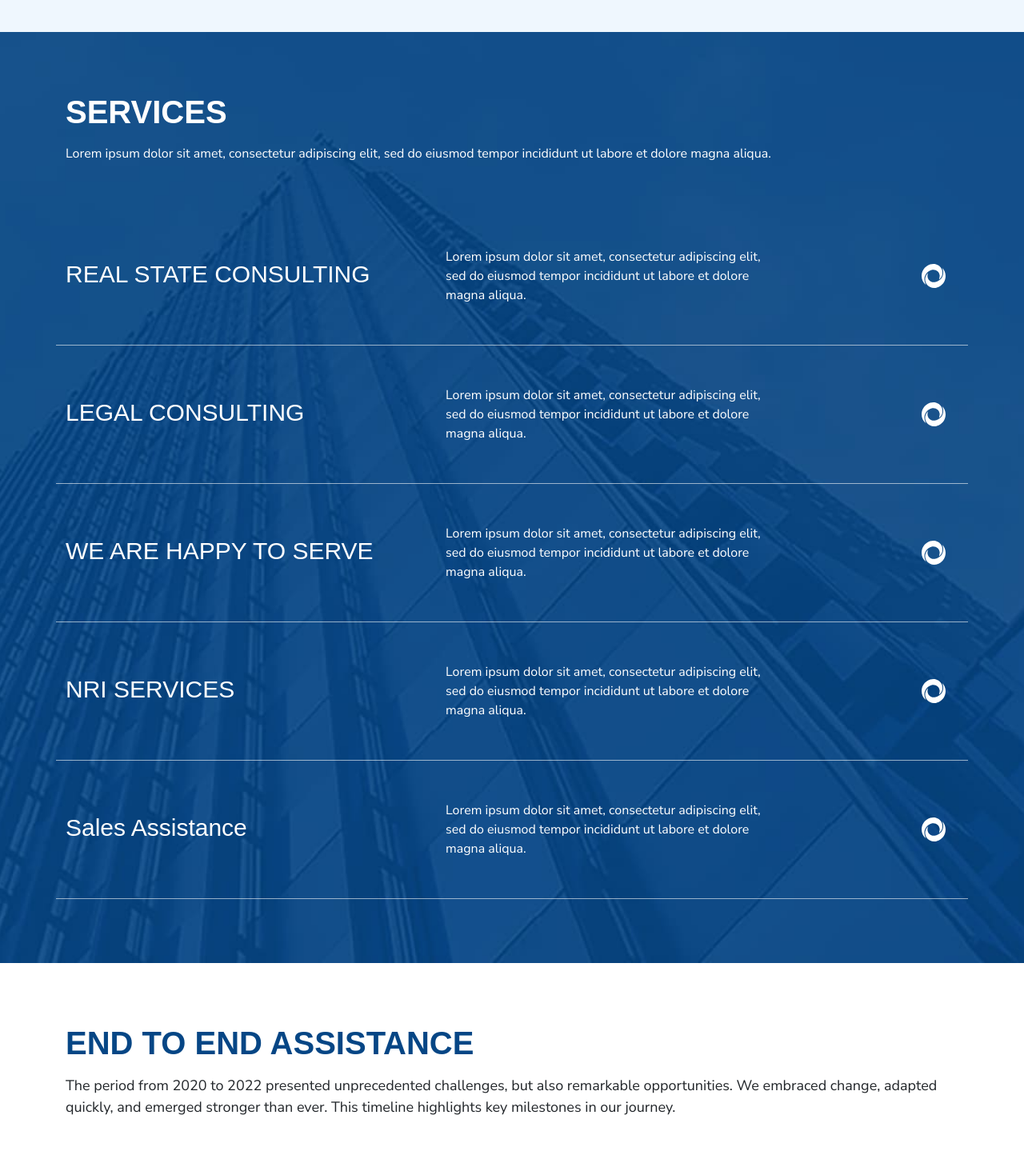
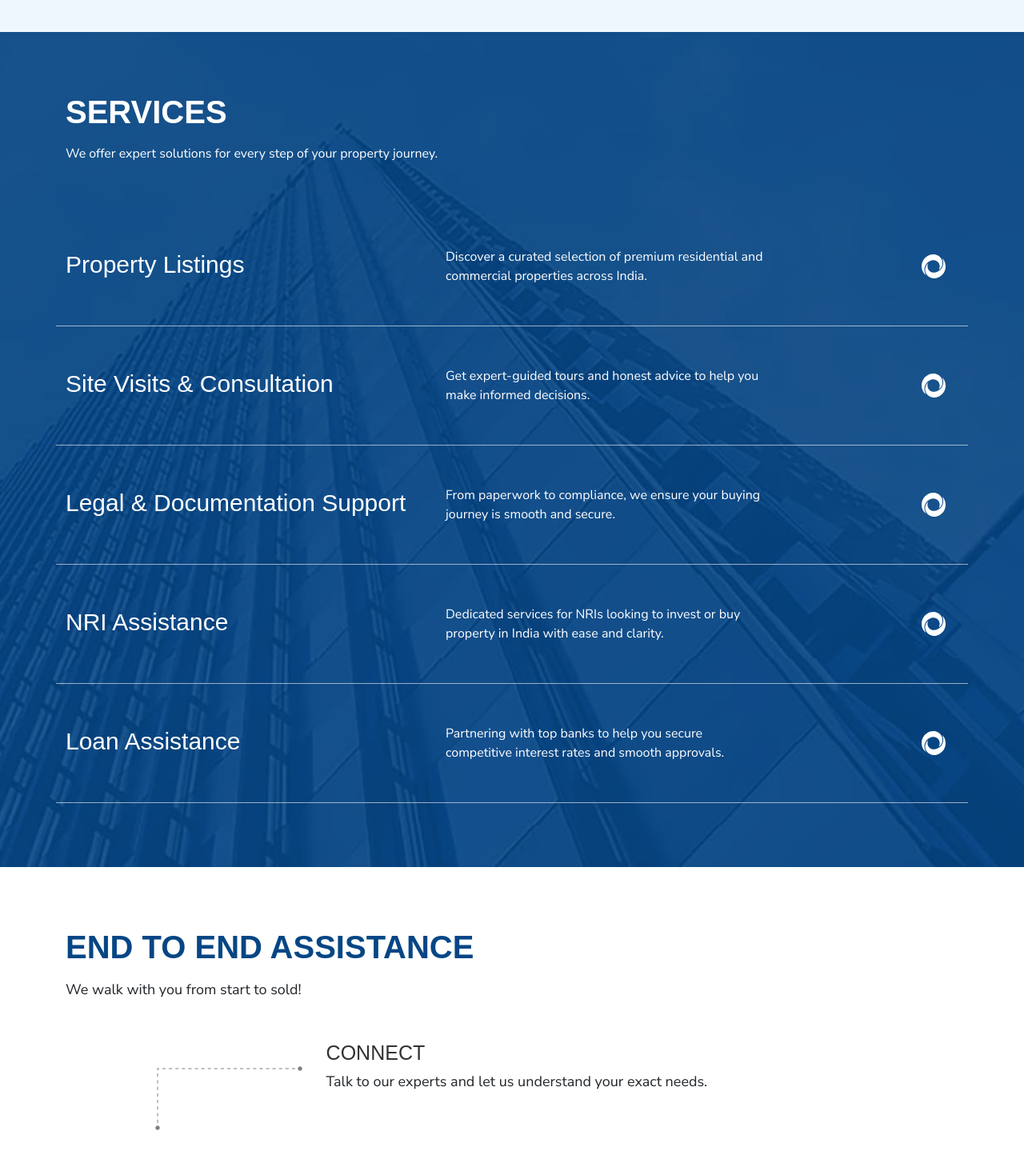
Before and after one commit to Jatin-dev12/Sloc, a React (Vite) app in the folder Sloc-web/: page /About in a window 1280 px wide. Shown: the part 1330-2774 px from the top of the page at 80% size. Built offline with nearby package versions, Linux system fonts and the light colour scheme; a web font is replaced by a local one.

Commit message:
go with a flow

```diff
--- a/Sloc-web/src/About/About.jsx
+++ b/Sloc-web/src/About/About.jsx
@@ -33,91 +33,60 @@ import Timeline from './Timeline.jsx'
 
 
 const services = [
-  { title: "REAL STATE CONSULTING", desc: "Lorem ipsum dolor sit amet, consectetur adipiscing elit, sed do eiusmod tempor incididunt ut labore et dolore magna aliqua." },
-  { title: "LEGAL CONSULTING", desc: "Lorem ipsum dolor sit amet, consectetur adipiscing elit, sed do eiusmod tempor incididunt ut labore et dolore magna aliqua." },
-  { title: "WE ARE HAPPY TO SERVE", desc: "Lorem ipsum dolor sit amet, consectetur adipiscing elit, sed do eiusmod tempor incididunt ut labore et dolore magna aliqua." },
-  { title: "NRI SERVICES", desc: "Lorem ipsum dolor sit amet, consectetur adipiscing elit, sed do eiusmod tempor incididunt ut labore et dolore magna aliqua." },
-  { title: "Sales Assistance", desc: "Lorem ipsum dolor sit amet, consectetur adipiscing elit, sed do eiusmod tempor incididunt ut labore et dolore magna aliqua." },
+  { title: "Property Listings", desc: "Discover a curated selection of premium residential and commercial properties across India." },
+  { title: "Site Visits & Consultation", desc: "Get expert-guided tours and honest advice to help you make informed decisions." },
+  { title: "Legal & Documentation Support", desc: "From paperwork to compliance, we ensure your buying journey is smooth and secure." },
+  { title: "NRI Assistance", desc: "Dedicated services for NRIs looking to invest or buy property in India with ease and clarity." },
+  { title: "Loan Assistance", desc: "Partnering with top banks to help you secure competitive interest rates and smooth approvals." },
 ];
 
 const awards = [
   {
     id: 1,
-    title: "AWARD OF BEST SELLING",
-    year: "LOREM IPSUM DOLOR SIT 2022-23",
+    year: "Certified Gold Partner by Godrej Properties (FY 2024-25)",
     image: Award,
   },
   {
     id: 2,
-    title: "AWARD OF BEST SELLING",
-    year: "LOREM IPSUM DOLOR SIT 2022-23",
+    year: "#3000 Crore Club Gold Category Partner for the launch of the project Godrej Zenith",
     image: Award,
 
   },
   {
     id: 3,
-    title: "AWARD OF BEST SELLING",
-    year: "LOREM IPSUM DOLOR SIT 2022-23",
+    year: "Shining Star Award by DLF for the project DLF Privana South",
     image: Award,
 
   },
   {
     id: 4,
-    title: "AWARD OF BEST SELLING",
-    year: "LOREM IPSUM DOLOR SIT 2022-23",
+    year: "Certificate of Achievement for the successful execution of Godrej Aristocrat",
     image: Award,
 
   },
-  {
-    id: 5,
-    title: "AWARD OF BEST SELLING",
-    year: "LOREM IPSUM DOLOR SIT 2022-23",
-    image: Award,
 
-  },
-  {
-    id: 6,
-    title: "AWARD OF BEST SELLING",
-    year: "LOREM IPSUM DOLOR SIT 2022-23",
-    image: Award,
-
-  },
-  {
-    id: 7,
-    title: "AWARD OF BEST SELLING",
-    year: "LOREM IPSUM DOLOR SIT 2022-23",
-    image: Award,
-
-  },
-  {
-    id: 8,
-    title: "AWARD OF BEST SELLING",
-    year: "LOREM IPSUM DOLOR SIT 2022-23",
-    image: Award,
-
-  },
 ]
 
 const features = [
   {
 icons:very,
-    title: "Verified Properties",
-    description: "Every listing is 100% verified for authenticity and legal clarity.",
+    title: "Trusted Expertise",
+    description: "Years of experience and deep market insights will guide your every decision.",
   },
   {
     icons:expert,
-    title: "Best Price Guarantee",
-    description: "We offer competitive prices and unbeatable deals.",
+    title: "Verified Listings Only",
+    description: "Offering handpicked and authenticated properties for a secure and worry-free experience.",
   },
   {
     icons:free,
-    title: "Expert Guidance",
-    description: "Our experienced team supports you from site visit to possession—every step of the way.",
+    title: "Personalized Approach",
+    description: "Get property solutions tailored to match your lifestyle, budget, and goals.",
   },
   {
     icons:best,
-    title: "Hassle-Free Process",
-    description: "From site visits to paperwork, we make buying property smooth and stress-free.",
+    title: "Seamless Experience",
+    description: "Enjoy a transparent, reliable, and smooth process from your first inquiry to your final deal.",
   },
 ];
 
@@ -129,9 +98,9 @@ function About() {
          <Container>
            <Row>
              <Col md={6} xs={12} >
-               <h1>Your Property
-               Partner</h1>
-               <p>Explore expert blogs on buying, selling, investing, and living in your perfect space.<br/> Knowledge that moves with the market. </p>
+               <h1>Shaping Property Dreams! </h1>
+               <p>SLOC is your trusted partner in discovering premium homes, top locations, and lifestyle investments.
+               </p>
              </Col>
              <Col>
 
@@ -153,7 +122,8 @@ function About() {
                 <img src={Round} alt="scroling" className="scrol-top" />
                 <h2 className="same-head" >About Sloc</h2>
                 <p className="same-head-p">
-                “Search Land of Choice” is a leading real estate company in India dedicated to providing exceptional property solutions. With a focus on customer satisfaction and market expertise, SLOC has built a reputation as a trusted name in the industry. Collaborating with top-tier real estate brands like Godrej, DLF and many more, SLOC offers a diverse range of properties, including luxurious apartments, plots, villas, and commercial space.
+                We’re more than just real estate advisors; we’re a team that understands how important the right space can be. A home isn’t just four walls; it’s where life happens. An investment is more than simply a number; it represents the shaping of your future. That's why we do what we do: with heart, honesty, and a genuine desire to assist you in finding what works best for you. Whether you're buying, selling, or simply exploring your options, we're here to guide you with relevant insights and support you as a friend would.<br/>Real people + Real spaces + Real connections = the SLOC Success.
+
                 </p>
               </Col>
               <Col md={6} className="d-flex flex-wrap four-col-st">
@@ -166,8 +136,7 @@ function About() {
           <Col xs={9}>
             <h5><strong>OUR MISSION</strong></h5>
             <p className="mb-0 text-muted">
-              Lorem ipsum dolor sit amet, consectetur adipiscing elit, sed do eiusmod tempor incididunt ut labore et dolore magna aliqua.
-            </p>
+            We aim to connect people with properties that match their dreams, goals, and lifestyles through honest advice and exceptional service.            </p>
           </Col>
         </Row>
 
@@ -181,7 +150,7 @@ function About() {
           <Col xs={9}>
             <h5><strong>OUR VISION</strong></h5>
             <p className="mb-0 text-muted">
-              Lorem ipsum dolor sit amet, consectetur adipiscing elit, sed do eiusmod tempor incididunt ut labore et dolore magna aliqua.
+            To be the most trusted name in real estate by creating experiences that feel personal, seamless, and truly rewarding.
             </p>
           </Col>
         </Row>
@@ -196,7 +165,8 @@ function About() {
       <Container>
         <div className='head-serv'>
         <h3 className="same-head">SERVICES</h3>
-        <p className="same-head-p">Lorem ipsum dolor sit amet, consectetur adipiscing elit, sed do eiusmod tempor incididunt ut labore et dolore magna aliqua.</p>
+        <p className="same-head-p">We offer expert solutions for every step of your property journey.
+        </p>
         </div>
         {services.map((service, idx) => (
           <Row key={idx} className="service-row py-3 align-items-center border-bottom border-white">
@@ -222,9 +192,7 @@ function About() {
     <Container>
         <h3 className="section-title same-head">END TO END ASSISTANCE</h3>
         <p className="section-subtitle same-head-p">
-          The period from 2020 to 2022 presented unprecedented challenges, but also remarkable opportunities.
-          We embraced change, adapted quickly, and emerged stronger than ever.
-          This timeline highlights key milestones in our journey.
+        We walk with you from start to sold!
         </p>
         <img src={side} className='side-set' />
 
@@ -234,7 +202,7 @@ function About() {
           <img src={Line} alt="" />
           <div className='dumy-ass'>
               <h6 className="step-title">CONNECT</h6>
-              <p className="step-desc">Lorem ipsum dolor sit amet, consectetur adipiscing elit, sed do.</p>
+              <p className="step-desc">Talk to our experts and let us understand your exact needs.</p>
               </div>
             </div>
             <div className="step-box text-center text-md-start">
@@ -248,7 +216,7 @@ function About() {
           <img src={Line} alt="" />
           <div className='dumy-ass'>
               <h6 className="step-title">SELECT</h6>
-              <p className="step-desc">Lorem ipsum dolor sit amet, consectetur adipiscing elit, sed do.</p></div>
+              <p className="step-desc">Choose from a curated list of verified, trusted properties tailored to your preferences.</p></div>
             </div>
             <div className="step-box text-center text-md-start">
               <img src={select} alt="SELECT" className="step-icon mb-3" />
@@ -261,7 +229,8 @@ function About() {
           <img src={Line} alt="" />
           <div className='dumy-ass'>
               <h6 className="step-title">BUY</h6>
-              <p className="step-desc">Lorem ipsum dolor sit amet, consectetur adipiscing elit, sed do.</p></div>
+              <p className="step-desc">Seal the deal with confidence, complete with all legal documentation and guidance.
+              </p></div>
             </div>
             <div className="step-box text-center text-md-start">
               <img src={buy} alt="BUY" className="step-icon mb-3" />
@@ -274,7 +243,7 @@ function About() {
           <img src={Line} alt="" />
           <div className='dumy-ass'>
               <h6 className="step-title">CUSTOMER SUPPORT</h6>
-              <p className="step-desc">Lorem ipsum dolor sit amet, consectetur adipiscing elit, sed do.</p></div>
+              <p className="step-desc">From loan help to resale support, we’ve got your back even after the purchase.</p></div>
             </div>
             <div className="step-box text-center text-md-start">
               <img src={cus} alt="CUSTOMER SUPPORT" className="step-icon mb-3" />
@@ -291,7 +260,7 @@ function About() {
     <Row className=" px-5 ">
         <h3 className="section-title same-head">Our Alliances</h3>
         <p className="section-subtitle same-head-p">
-        Lorem ipsum dolor sit amet, consectetur adipiscing elit, sed do eiusmod tempor incididunt ut labore et dolore magna aliqua.
+        We’re backed by a network of reputed developers and property experts.
         </p>
         </Row>
 
@@ -356,8 +325,8 @@ function About() {
             AWARDS
           </h2>
           <p className="same-head-p">
-            Lorem ipsum dolor sit amet, consectetur adipiscing elit, sed do eiusmod tempor incididunt ut labore et
-            dolore magna aliqua.
+          Have a glance at our milestones of trust and achievements of excellence.
+
           </p>
         </Col>
         <Col md={8} className='px-3'>
@@ -373,7 +342,7 @@ function About() {
 
                     </div>
                     <div className="">
-                      <h5 className="fw-bold">{award.title}</h5>
+                      {/* <h5 className="fw-bold">{award.title}</h5> */}
                       <p className="small text-muted">{award.year}</p>
                     </div>
                     {/* Decorative corner elements */}
@@ -401,8 +370,7 @@ function About() {
         <div className=" mb-5">
           <h3 className="same-head" style={{ color: "#ffffff" }}>WHY CHOOSE US</h3>
           <p className="same-head-p" style={{ color: "#ffffff" }}>
-            Lorem ipsum dolor sit amet, consectetur adipiscing elit, sed do eiusmod tempor incididunt ut labore et dolore magna aliqua.
-          </p>
+          We're here to make your property search easier, offering expert guidance and a personal touch at every step.          </p>
         </div>
         <Row className="g-4">
           {features.map((feature, index) => (
--- a/Sloc-web/src/About/Timeline.jsx
+++ b/Sloc-web/src/About/Timeline.jsx
@@ -92,10 +92,8 @@ const SuccessTimeline = () => {
         <Container>
           <h3 className="section-title same-head"> OUR SUCCESS STORY</h3>
           <p className="section-subtitle same-head-p">
-            The period from 2020 to 2022 presented unprecedented challenges, but
-            also remarkable opportunities. We embraced change, adapted quickly,
-            and emerged stronger than ever. This timeline highlights key
-            milestones in our journey.
+          Trust and hard work are the cornerstones of our success, and they have helped us turn dreams into reality. With every satisfied client and successful project, we take great delight in being a part of your real estate experience. What’s more? This is worth your attention!
+
           </p>
           <img src={side} className="side-set" />
         </Container>
```
Also changed, not shown: Sloc-web/src/App.css (+7 -7 lines).
